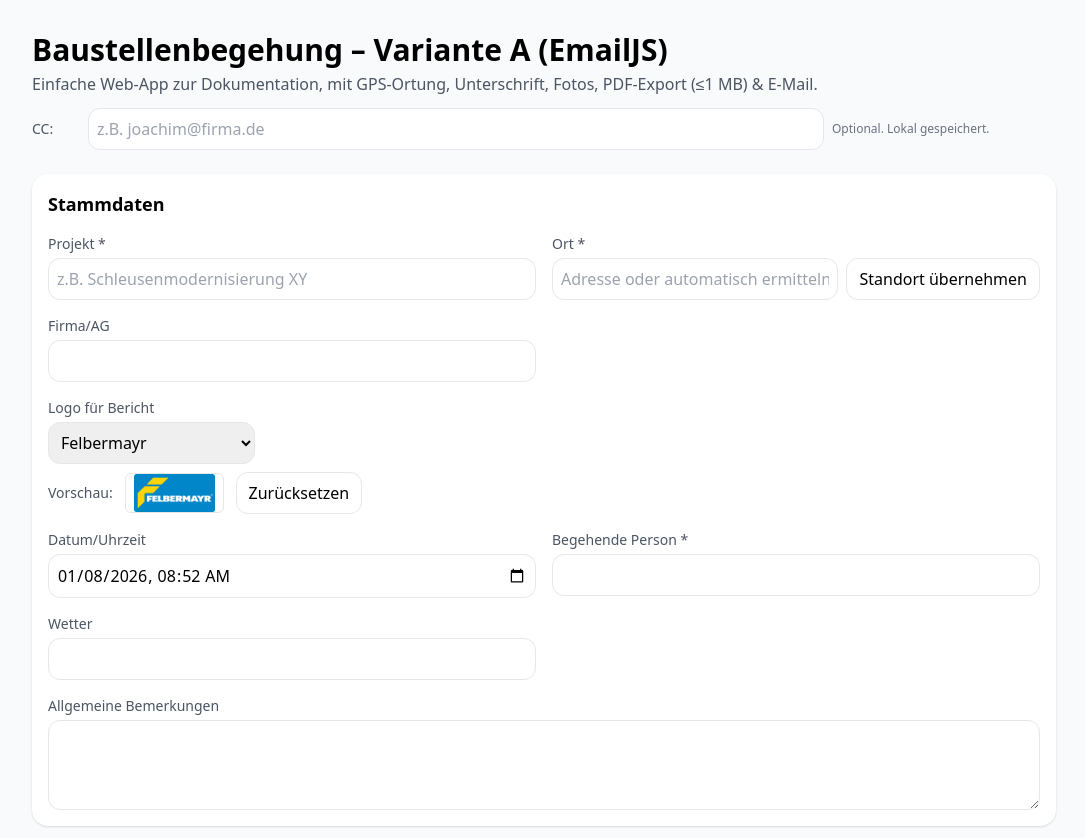
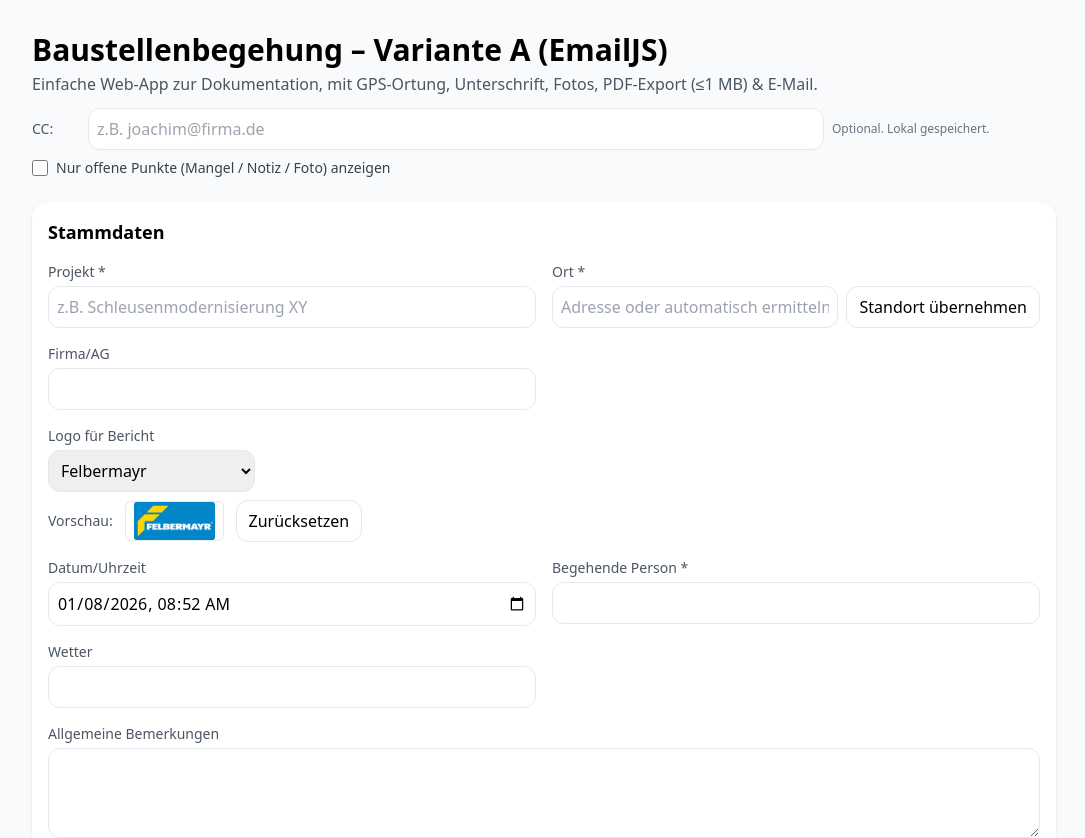
Before and after one commit to jofelbi66-rgb/baustellenbegehung-app, a React (Vite) app: page / in a window 1280 px wide. Shown: the top 838 px of the page, without its empty margins (96-1181 px from the left). Built offline with nearby package versions, Linux system fonts and the light colour scheme; the HTML template or start-up script is replaced by a standard one.

Commit message:
Add checkbox to filter for open items

```diff
--- a/src/Baustellenbegehung.jsx
+++ b/src/Baustellenbegehung.jsx
@@ -182,6 +182,7 @@ const [ccEmail, setCcEmail] = useState(() =>
 useEffect(() => {
   localStorage.setItem("app.ccEmail", ccEmail);
 }, [ccEmail]);
+const [showOnlyOpen, setShowOnlyOpen] = useState(false);
 
 const [checklist, setChecklist] = useState(() => {
   const init = {};
@@ -1084,6 +1085,18 @@ return (
     Optional. Lokal gespeichert.
   </span>
 </div>
+<div className="mt-2 flex items-center gap-2">
+  <input
+    id="only-open"
+    type="checkbox"
+    className="h-4 w-4"
+    checked={showOnlyOpen}
+    onChange={(e) => setShowOnlyOpen(e.target.checked)}
+  />
+  <label htmlFor="only-open" className="text-sm text-gray-700">
+    Nur offene Punkte (Mangel / Notiz / Foto) anzeigen
+  </label>
+</div>
 
 
         </header>
```
